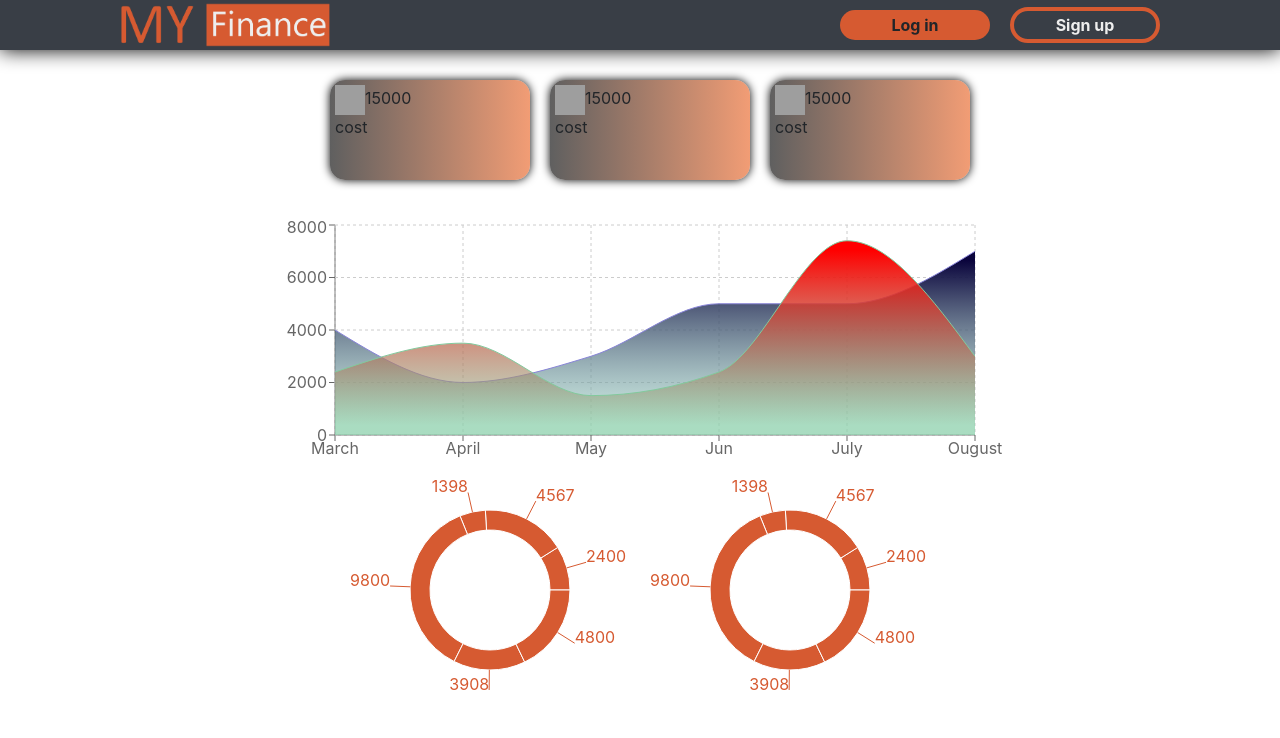
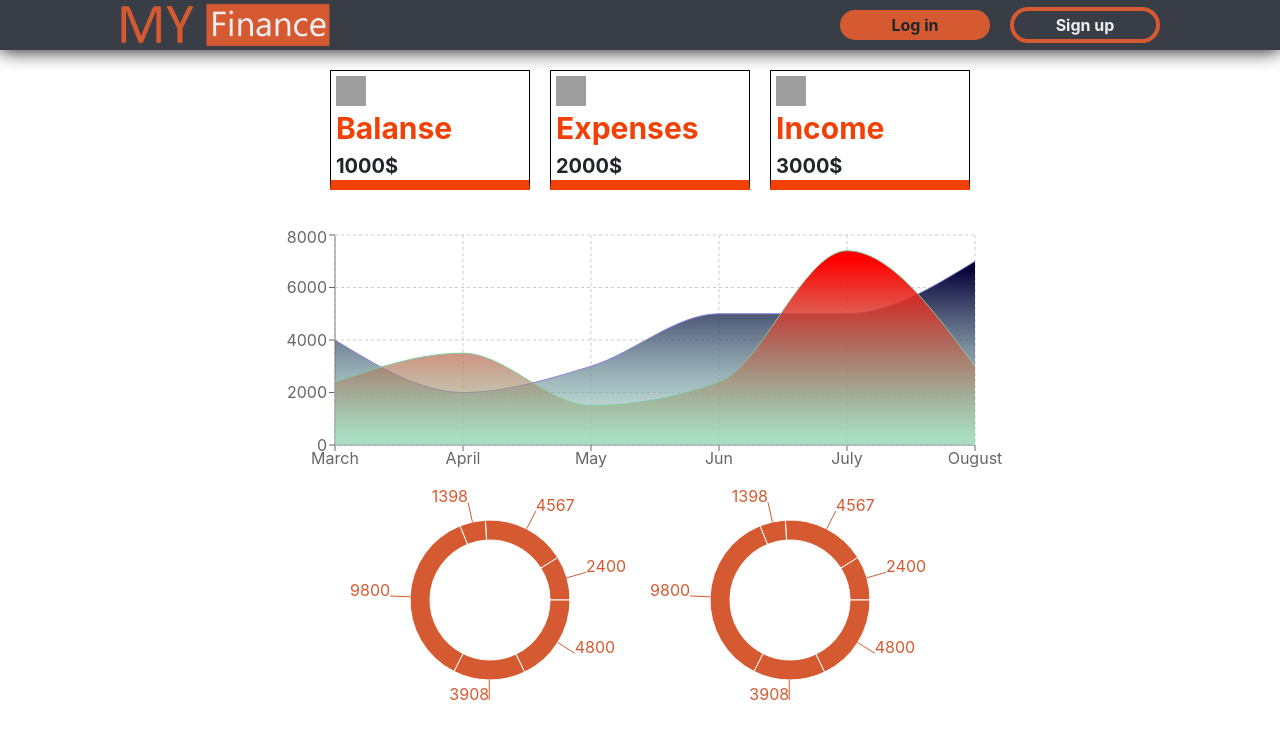
Before and after one commit to MariamGevorgyan/Manage_my_finance, a React (Create React App) app: page / in a window 1280 px wide. Shown: the top 738 px of the page. Built offline with nearby package versions, Linux system fonts and the light colour scheme; grey boxes are pictures that could not be loaded.

Commit message:
any css changes

```diff
--- a/package.json
+++ b/package.json
@@ -20,7 +20,7 @@
         "web-vitals": "^0.2.4"
     },
     "scripts": {
-        "start": "react-scripts start",
+        "super": "react-scripts start",
         "build": "react-scripts build",
         "test": "react-scripts test",
         "eject": "react-scripts eject"
--- a/src/App.css
+++ b/src/App.css
@@ -18,19 +18,15 @@
     justify-content: center;
 }
 .cart {
-    margin-top: 30px;
+    border: black solid 1px;
+    /* border-radius: 5px; */
+    margin-top: 20px;
     margin-left: 20px;
-    background-image: linear-gradient(
-        to right,
-        rgba(10, 10, 10, 0.651),
-        rgba(236, 114, 57, 0.699)
-    );
+    /* box-shadow: 0 0 10px #000000; */
+    border-bottom: #f14107 solid 10px;
+    width: 200px;
+    height: 120px;
 
-    box-shadow: 0 0 10px #000000;
-    width: 200px;
-    height: 100px;
-    /* border: black solid 2px; */
-    border-radius: 15px;
     padding: 5px;
 }
 .linerChart-container {
@@ -40,3 +36,19 @@
 .linerChartPosition {
     margin-top: 35px;
 }
+.card_type {
+    font-size: 30px;
+    font-weight: 700;
+    color: #f14107;
+}
+.card_type_money {
+    display: flex;
+    /* align-items: center; */
+    flex-direction: column;
+    cursor: pointer;
+}
+.card_money {
+    cursor: pointer;
+    font-size: 20px;
+    font-weight: 700;
+}
--- a/src/App.js
+++ b/src/App.js
@@ -7,13 +7,7 @@ import Cart from './components/card/Cart'
 import Signup from './components/registartion/Signup'
 import { Container } from 'react-bootstrap'
 import AuthProvider from './components/registartion/context/AuthContext'
-import {
-    BrowserRouter as Router,
-    Switch,
-    Route,
-    Link,
-
-} from 'react-router-dom'
+import { BrowserRouter as Router, Switch, Route, Link } from 'react-router-dom'
 
 function App() {
     return (
@@ -24,9 +18,21 @@ function App() {
                     <Route exact path="/">
                         <div className="linerChart">
                             <div className="cart-container">
-                                <Cart />
-                                <Cart />
-                                <Cart />
+                                <Cart
+                                    money="1000$"
+                                    type="Balanse"
+                                    icon="https://www.flaticon.com/svg/vstatic/svg/584/584026.svg?token=exp=1612339960~hmac=796198bd81a390fbc1f460472324b753"
+                                />
+                                <Cart
+                                    money="2000$"
+                                    type="Expenses"
+                                    icon="https://www.flaticon.com/svg/vstatic/svg/2867/2867713.svg?token=exp=1612339999~hmac=8a3fac76fdce4b98b363419ddb031977"
+                                />
+                                <Cart
+                                    money="3000$"
+                                    type="Income"
+                                    icon="https://www.flaticon.com/svg/vstatic/svg/3135/3135706.svg?token=exp=1612340102~hmac=eaf1c236e1ae7a29475e8dd6a1eedce3"
+                                />
                             </div>
                             <div className="linerChart-container">
                                 <LinerChart />
--- a/src/components/card/Cart.js
+++ b/src/components/card/Cart.js
@@ -1,15 +1,13 @@
 export default function App(props) {
-	return (
-		<div className="cart">
-			<svg width="30" height="30" xmlns="http://www.w3.org/2000/svg">
-				<image
-					href="https://www.flaticon.com/svg/vstatic/svg/3135/3135706.svg?token=exp=1611754089~hmac=d23a8826be72afe476f901469d43f907"
-					height="30"
-					width="30"
-				/>
-			</svg>
-			<span>15000</span>
-			<p>cost</p>
-		</div>
-	);
+    return (
+        <div className="cart">
+            <svg width="30" height="30" xmlns="http://www.w3.org/2000/svg">
+                <image href={props.icon} height="30" width="30" />
+            </svg>
+            <div className="card_type_money">
+                <span className="card_type">{props.type}</span>
+                <span className="card_money">{props.money}</span>
+            </div>
+        </div>
+    )
 }
```
Also changed, not shown: 1 other file (tests, documents, lock files or other folders).
